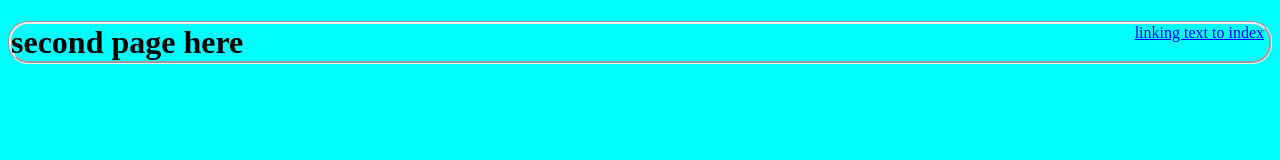
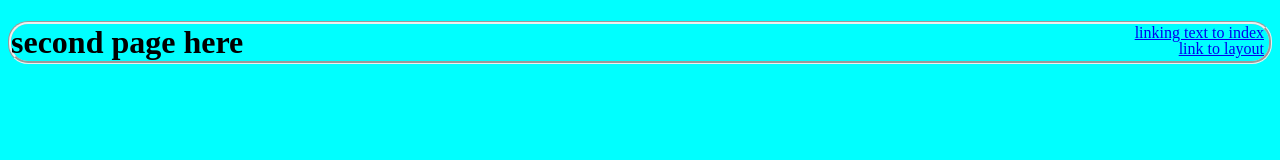
Before and after one commit to EliasMusse/EliasMusse.github.io, a plain HTML site: page index.html/second.html in a window 1280 px wide. Shown: the top 160 px of the page. Drawn offline with Linux system fonts and the light colour scheme.

Commit message:
Update second.html

```diff
--- a/index.html/second.html
+++ b/index.html/second.html
@@ -38,7 +38,12 @@ padding-left: 20px
     right: 16px;
     font-size: medium;
     }
-
+    .layoutlink{
+        position: absolute;
+        top: 40px;
+        right: 16px;
+        font-size: medium;
+    }
         </style>
 
         </head>
@@ -51,6 +56,11 @@ padding-left: 20px
    <a href="index.html">linking text to index</a>
 </p>
 </div>
+
+<div class="layoutlink">
+    <a href="layout.html">link to layout</a>
+</div>
+
 <div class="para1">
 <p >random paragraph about welsh terriers here</p>
 </div>
```
